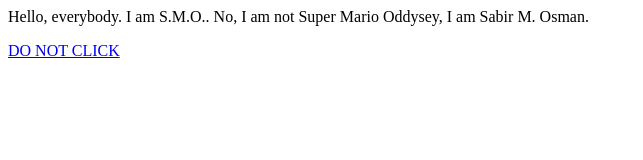
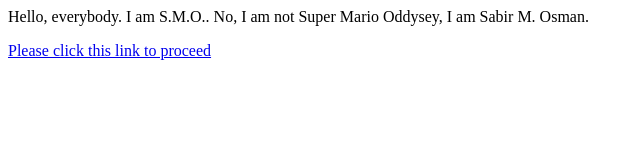
Before and after one commit to TitainiumTrubbish/titainiumtrubbish.github.io, a plain HTML site: page index.html in a window 1280 px wide. Shown: the whole page, without its empty margins (0-643 px from the left). Drawn offline with Linux system fonts and the light colour scheme.

Commit message:
Update index.html

```diff
--- a/index.html
+++ b/index.html
@@ -1,2 +1,2 @@
 <html>Hello, everybody. I am S.M.O.. No, I am not Super Mario Oddysey, I am Sabir M. Osman.
-  <p><a href="theyclicked.html">DO NOT CLICK</a></html></p>
+  <p><a href="theyclicked.html">Please click this link to proceed</a></html></p>
```
